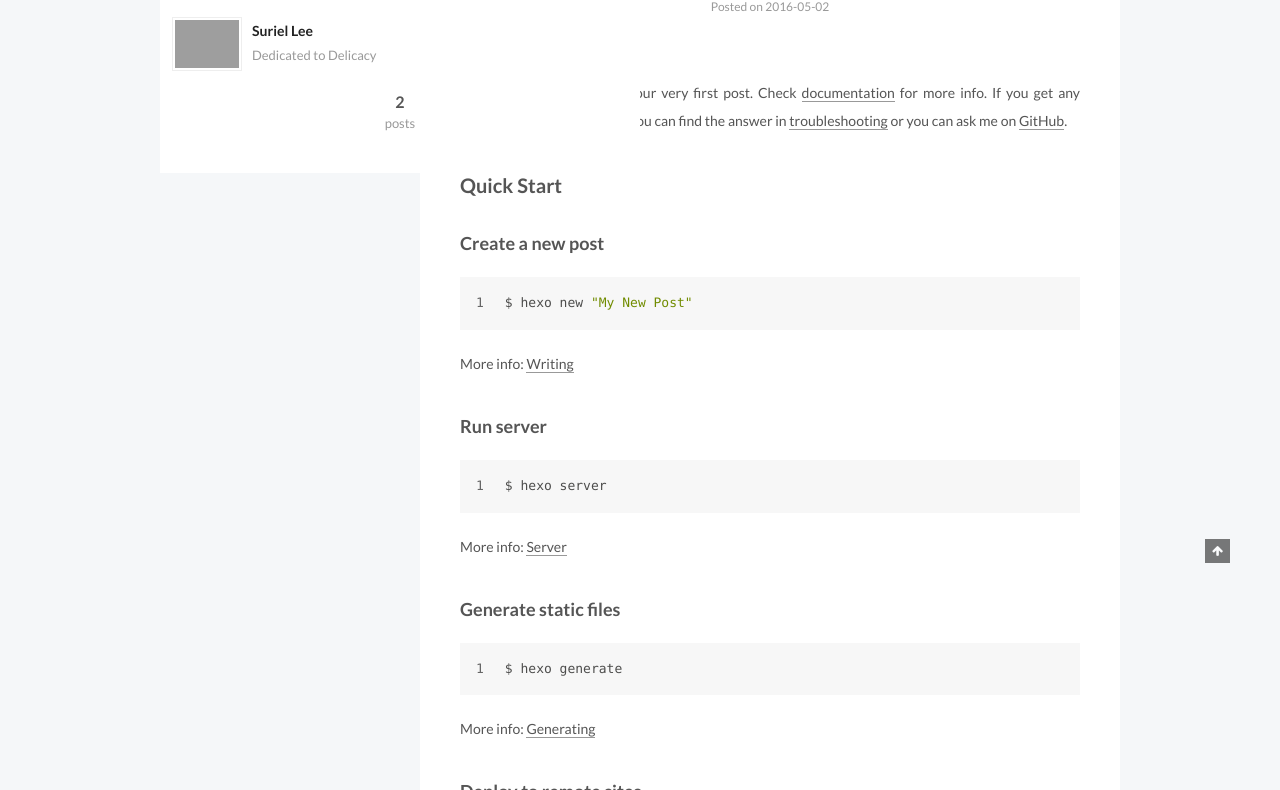
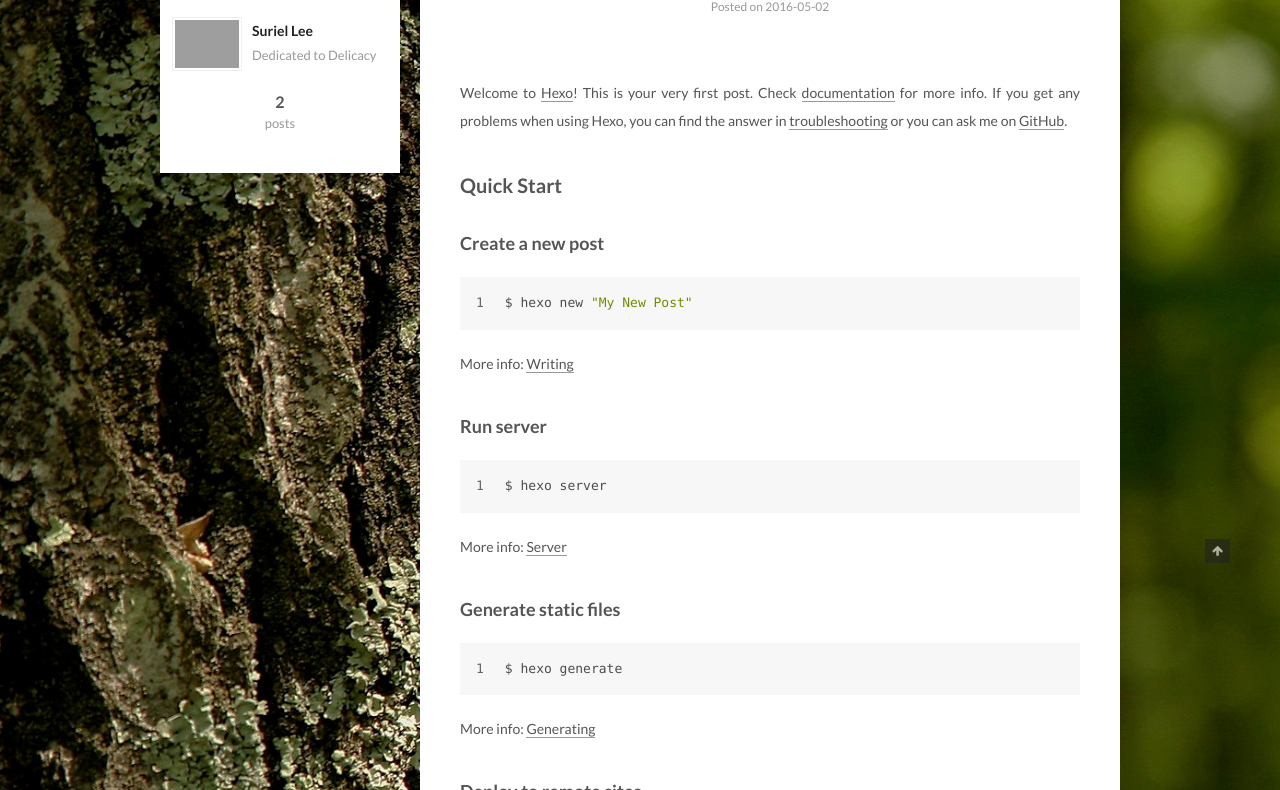
Before and after one commit to NTLeigh/NTLeigh.github.io, a plain HTML site: page index.html in a window 1280 px wide. Shown: the part 337-1127 px from the top of the page. Drawn offline with nearby package versions, Linux system fonts and the light colour scheme; some packages are replaced by stand-ins of ours; grey boxes are pictures that could not be loaded.

Commit message:
Site updated: 2016-05-03 21:04:52

```diff
--- a/css/main.css
+++ b/css/main.css
@@ -1535,7 +1535,7 @@ pre .javascript .function {
   width: 4px;
   height: 4px;
   border-radius: 50%;
-  background: #ffaf8a;
+  background: #20ff82;
 }
 .links-of-blogroll {
   font-size: 13px;
@@ -2169,6 +2169,11 @@ body {
     width: auto;
   }
 }
+.main {
+  background-image: url("/images/2.jpg");
+  background-repeat: non-repeat;
+  background-size: cover;
+}
 .main:before,
 .main:after {
   content: " ";
@@ -2379,7 +2384,7 @@ body {
 }
 .sidebar-inner {
   box-sizing: border-box;
-  width: 480px;
+  width: 240px;
   color: #555;
   background: #fff;
 }
```
Also changed, not shown: images/1.jpg (added), images/2.jpg (added).
